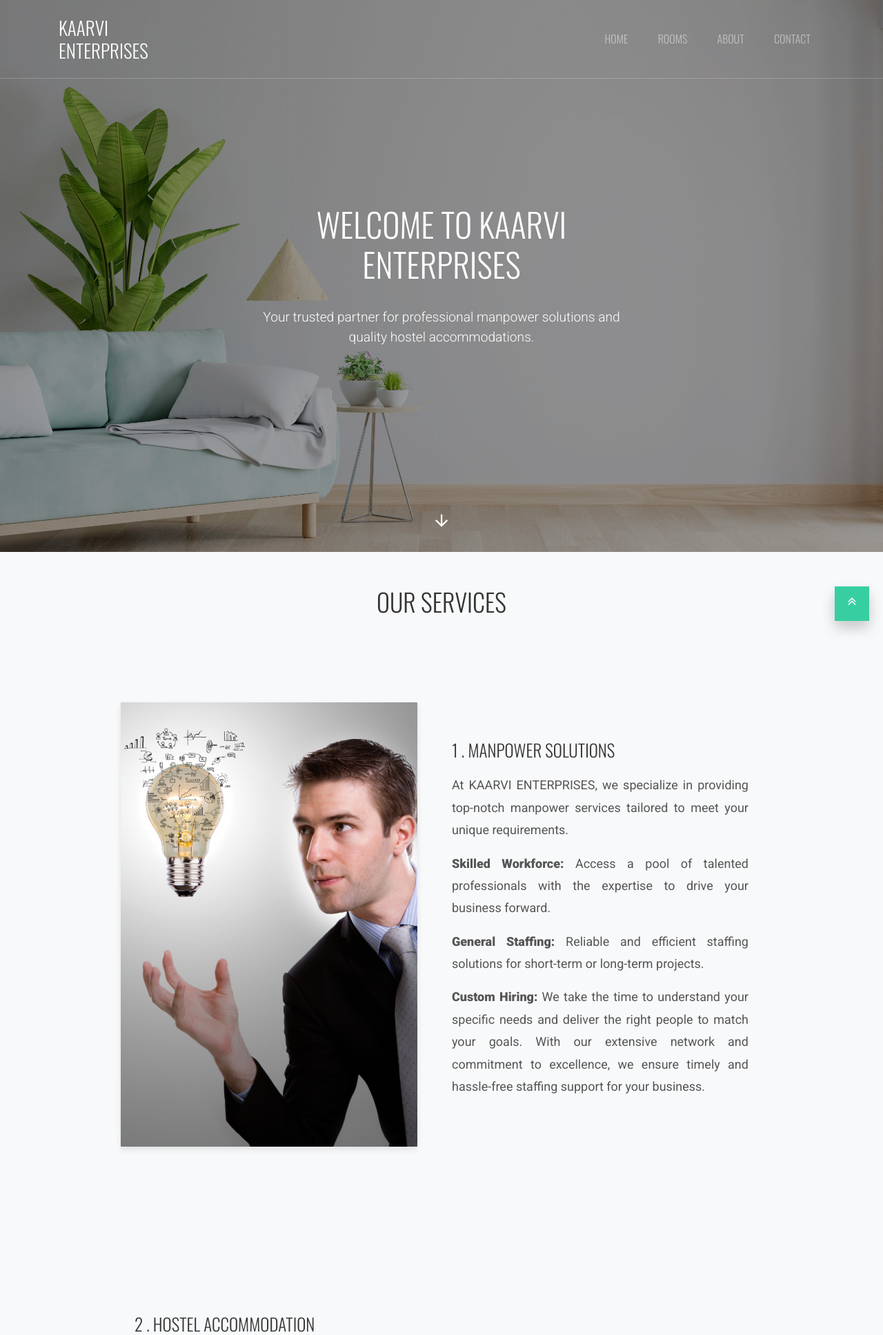
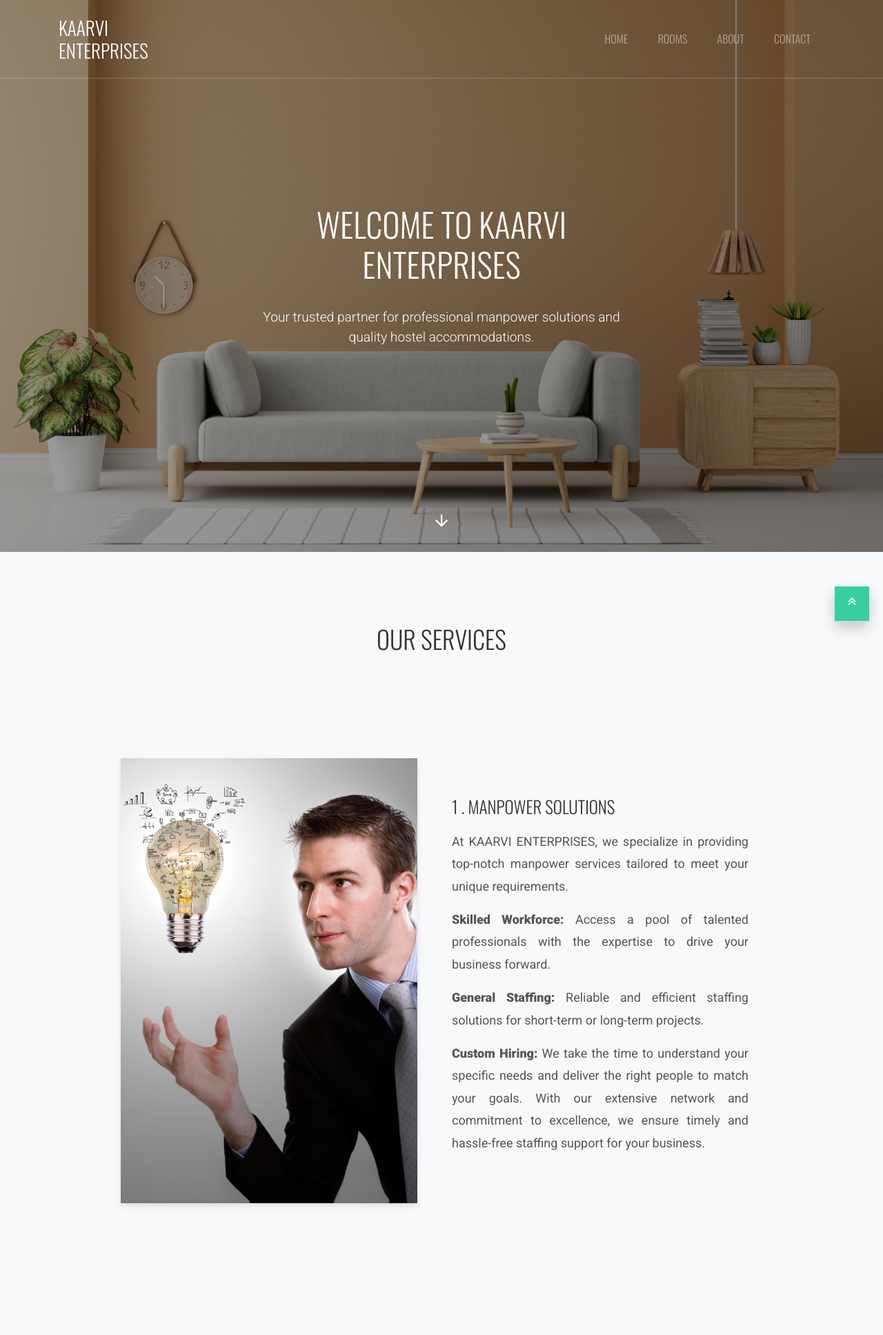
Before and after one commit to Bibinku/hosttry, a Django app: page /ourservices/ in a window 1280 px wide. Shown: the top 1935 px of the page at 69% size. Run offline with Django 5.2, Linux system fonts and the light colour scheme; some libraries are stand-ins or nearby versions; some web fonts are replaced.

Commit message:
adding bg

```diff
--- a/Frontend/templates/ourservices.html
+++ b/Frontend/templates/ourservices.html
@@ -77,7 +77,7 @@
     </header>
 
 
-  <div class="site-blocks-cover overlay" style="background-image: url('{% static 'frontend/images/Contact Us (2).jpg' %}');" data-aos="fade" id="home-section">
+  <div class="site-blocks-cover overlay" style="background-image: url('{% static 'frontend/images/bgservice.jpg' %}');" data-aos="fade" id="home-section">
 
 
       <div class="container">
@@ -90,19 +90,18 @@
         </div>
       </div>
 
-           <a href="#contacts-section" class="smoothscroll arrow-down"><span class="icon-arrow_downward"></span></a>
+           <a href="#services-section" class="smoothscroll arrow-down"><span class="icon-arrow_downward"></span></a>
 
     </div>
 
 
-<div class="site-section" id="welcome-section" style="padding: 50px 0; background-color: #f8f9fa;">
+<div class="site-section" id="services-section" style="padding: 50px 0; background-color: #f8f9fa;"><br><br>
   <div class="container">
     <div class="row justify-content-center">
       <div class="col-lg-10">
-        <h2 style="font-size: 36px; font-weight: bold; color: #333; margin-bottom: 20px; text-align: center;">
-          Our Services
-        </h2><br><br>
-
+         <h2 style="font-size: 36px; font-weight: bold; color: #333; margin-bottom: 20px; text-align: center;">
+               Our Services
+            </h2><br><br><br>
 
        <div class="site-section" id="manpower-sectio" style="padding: 50px 0; background-color: #f8f9fa;">
   <div class="container">
@@ -137,7 +136,7 @@
   </div>
 
 
-</div><br><br>
+</div><br>
         <div class="site-section" id="manpower-section" style="padding: 50px 0; background-color: #f8f9fa;">
   <div class="container">
     <div class="row align-items-center">
```
Also changed, not shown: Frontend/static/frontend/images/bgservice.jpg (added).
